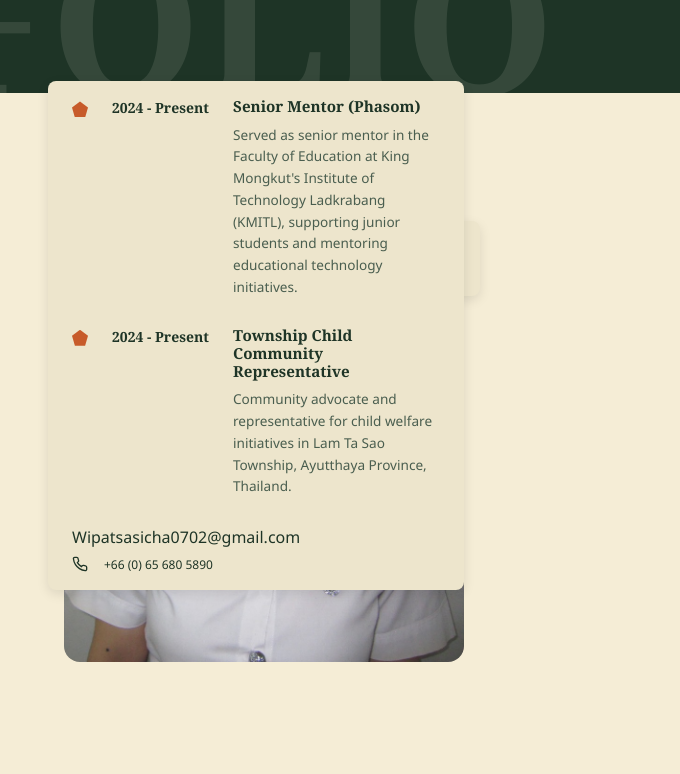
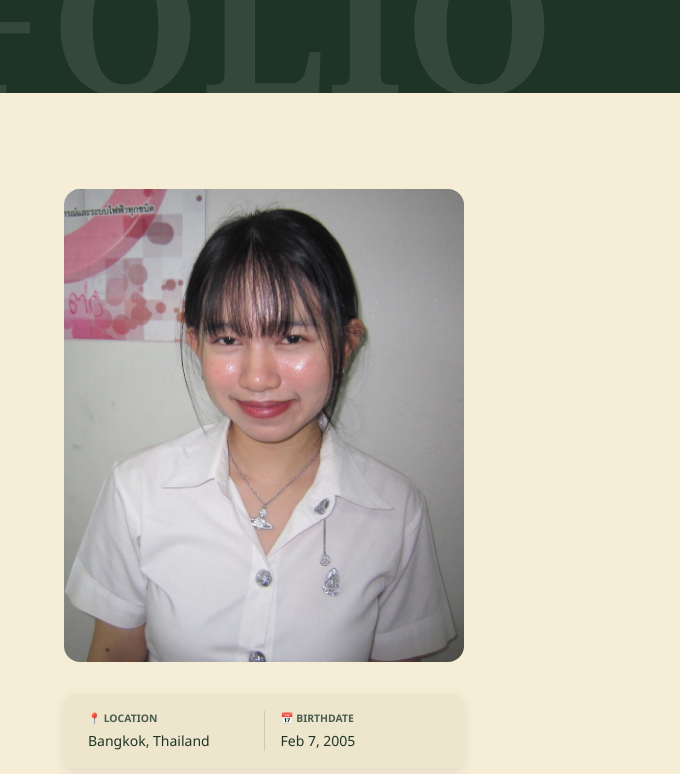
Before and after one commit to jamelswift/Wipatsasicha_Web, a plain HTML site: page index.html in a window 1280 px wide. Shown: the part 526-1300 px from the top of the page, 600-1280 px from the left. Drawn offline with Linux system fonts and the light colour scheme.

Commit message:
เรียบร้อย

```diff
--- a/index.html
+++ b/index.html
@@ -88,40 +88,16 @@
                     <div class="about-photo-wrapper">
                         <img src="public/images/profile1.jpg" alt="Wipatsasicha" class="about-photo" width="300" height="400" loading="lazy">
 
-
-                        <div class="floating-tag tag-1">
-                            <span class="tag-label">📅 Birthdate</span>
-                            <span class="tag-value">Feb 7, 2005</span>
-                        </div>
-                        <div class="floating-tag tag-2">
-
-                            <article class="activity-item">
-                                <div class="activity-marker"></div>
-                                <time class="activity-year">2024 - Present</time>
-                                <div class="activity-content">
-                                    <h3 class="activity-title">Senior Mentor (Phasom)</h3>
-                                    <p class="activity-description">Served as senior mentor in the Faculty of Education at King Mongkut's Institute of Technology Ladkrabang (KMITL), supporting junior students and mentoring educational technology initiatives.</p>
-                                </div>
-                            </article>
-
-                            <article class="activity-item">
-                                <div class="activity-marker"></div>
-                                <time class="activity-year">2024 - Present</time>
-                                <div class="activity-content">
-                                    <h3 class="activity-title">Township Child Community Representative</h3>
-                                    <p class="activity-description">Community advocate and representative for child welfare initiatives in Lam Ta Sao Township, Ayutthaya Province, Thailand.</p>
-                                </div>
-                            </article>
-                                    </svg>
-                                    <span>Wipatsasicha0702@gmail.com</span>
-                                </li>
-                                <li class="contact-item">
-                                    <svg width="16" height="16" viewBox="0 0 24 24" fill="none" stroke="currentColor" stroke-width="2" aria-hidden="true">
-                                        <path d="M22 16.92v3a2 2 0 0 1-2.18 2 19.79 19.79 0 0 1-8.63-3.07 19.5 19.5 0 0 1-6-6 19.79 19.79 0 0 1-3.07-8.67A2 2 0 0 1 4.11 2h3a2 2 0 0 1 2 1.72 12.84 12.84 0 0 0 .7 2.81 2 2 0 0 1-.45 2.11L8.09 9.91a16 16 0 0 0 6 6l1.27-1.27a2 2 0 0 1 2.11-.45 12.84 12.84 0 0 0 2.81.7A2 2 0 0 1 22 16.92z"></path>
-                                    </svg>
-                                    <span>+66 (0) 65 680 5890</span>
-                                </li>
-                            </ul>
+                        <div class="profile-meta-card" aria-label="Profile quick info">
+                            <div class="profile-meta-item">
+                                <span class="tag-label">📍 Location</span>
+                                <span class="tag-value">Bangkok, Thailand</span>
+                            </div>
+                            <div class="profile-meta-divider" aria-hidden="true"></div>
+                            <div class="profile-meta-item">
+                                <span class="tag-label">📅 Birthdate</span>
+                                <span class="tag-value">Feb 7, 2005</span>
+                            </div>
                         </div>
                     </div>
                 </div>
@@ -234,7 +210,6 @@
                             <div class="tool-box" role="listitem" title="Git">Git</div>
                             <div class="tool-box" role="listitem" title="AWS clound">Ps</div>
                             <div class="tool-box" role="listitem" title="Kali">Kali</div>
-                            <div class="tool-box" role="listitem" title="...">  </div>
                         </div>
                     </div>
 
--- a/styles.css
+++ b/styles.css
@@ -475,7 +475,6 @@ a:hover {
 }
 
 .about-photo-wrapper {
-    position: relative;
     max-width: 400px;
 }
 
@@ -487,25 +486,41 @@ a:hover {
 }
 
 
-.floating-tag {
-    position: absolute;
+.profile-meta-card {
+    margin-top: var(--spacing-3);
     background: var(--card-bg);
+    border-radius: 0.75rem;
     padding: var(--spacing-2) var(--spacing-3);
-    border-radius: 0.5rem;
+    display: grid;
+    grid-template-columns: 1fr;
+    gap: var(--spacing-2);
+    box-shadow: 0 4px 12px rgba(0, 0, 0, 0.08);
+}
+
+@media (min-width: 576px) {
+    .profile-meta-card {
+        grid-template-columns: 1fr auto 1fr;
+        align-items: center;
+    }
+}
+
+.profile-meta-item {
     display: flex;
     flex-direction: column;
-    gap: 0.25rem;
-    box-shadow: 0 4px 12px rgba(0, 0, 0, 0.1);
+    gap: 0.2rem;
 }
 
-.tag-1 {
-    top: 2rem;
-    right: -1rem;
+.profile-meta-divider {
+    display: none;
+    width: 1px;
+    height: 2.5rem;
+    background: rgba(30, 52, 38, 0.15);
 }
 
-.tag-2 {
-    bottom: 5rem;
-    left: -1rem;
+@media (min-width: 576px) {
+    .profile-meta-divider {
+        display: block;
+    }
 }
 
 .tag-label {
```
